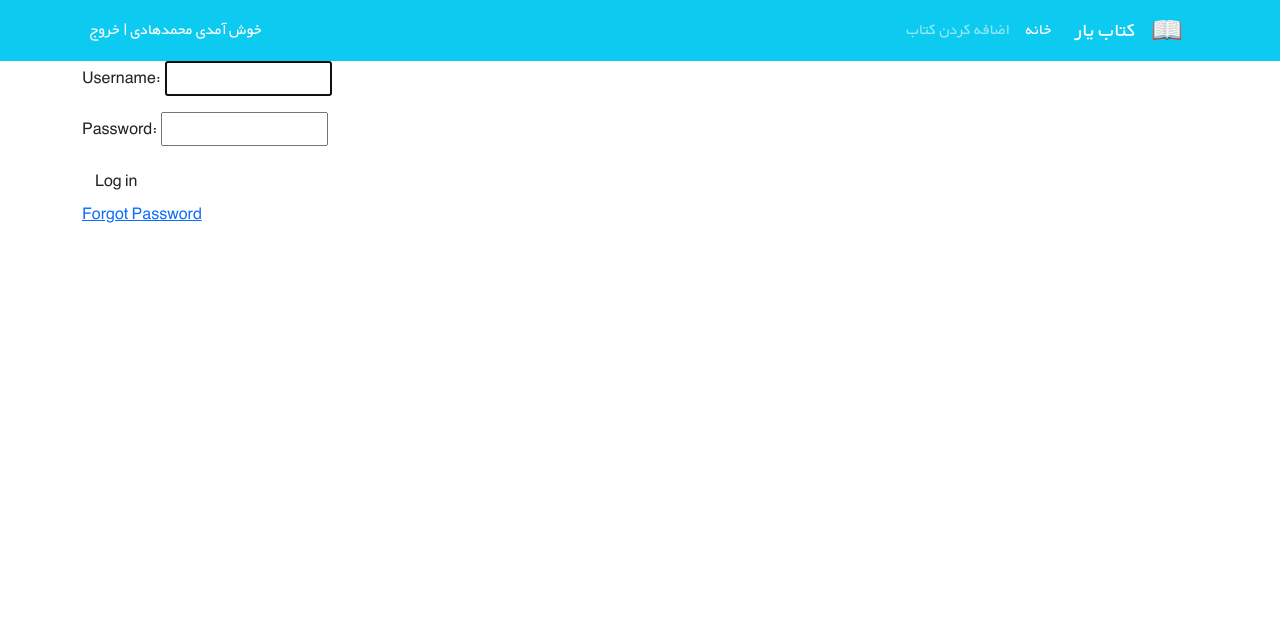
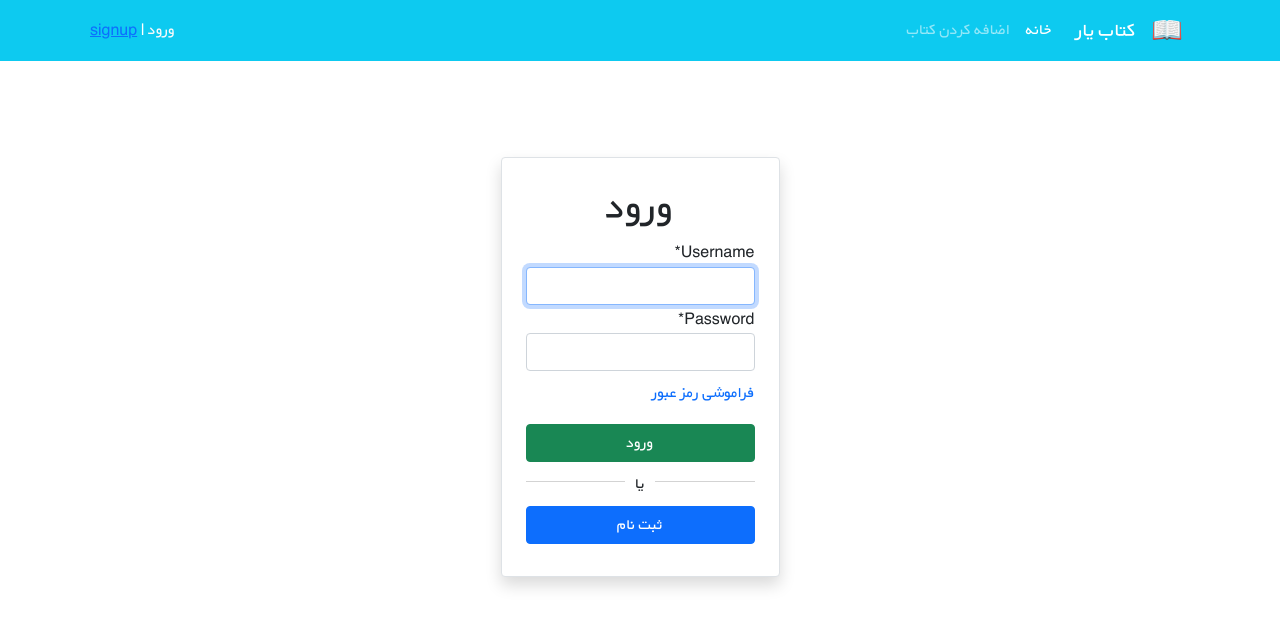
Before and after one commit to mahdirajabpour7/django_course_book_store_pj, a Django app: page /accounts/login/ in a window 1280 px wide. Shown: the top 627 px of the page. Run offline with Django 4.2, Linux system fonts and the light colour scheme; some libraries are stand-ins or nearby versions.

Commit message:
add static file

```diff
--- a/templates/_base.html
+++ b/templates/_base.html
@@ -13,6 +13,9 @@
           integrity="sha384-1BmE4kWBq78iYhFldvKuhfTAU6auU8tT94WrHftjDbrCEXSU1oBoqyl2QvZ6jIW3" crossorigin="anonymous">
 
     <link rel="stylesheet" href={% static "css/style.css" %}>
+    {% block styles %}
+
+    {% endblock %}
 
 
     <title>{% block page_title %} {% endblock %}</title>
@@ -21,7 +24,7 @@
 <nav class="navbar navbar-expand-lg navbar-dark bg-info" dir="rtl">
     <div class="container">
         <a class="navbar-brand" href="#">
-            <img src="icons/book.png" alt="" height="30"
+            <img src={% static "icons/book.png" %} alt="" height="30"
                  class="d-inline-block align-text-top">
         </a>
         <a class="navbar-brand mx-3" href="#">کتاب یار</a>
@@ -31,11 +34,17 @@
         </button>
         <div class="collapse navbar-collapse" id="navbarNavAltMarkup">
             <div class="navbar-nav">
-                <a class="nav-link active" aria-current="page" href="#">خانه</a>
-                <a class="nav-link" href="#">اضافه کردن کتاب</a>
+
+                <a class="nav-link active" aria-current="page" href={% url "book_list" %}>خانه</a>
+                <a class="nav-link" href={% url "book_create" %}>اضافه کردن کتاب</a>
             </div>
         </div>
-        <div class="mx-2 text-white">خوش آمدی محمدهادی | <a class="link-light text-decoration-none" href="#">خروج</a>
+        <div class="mx-2 text-white">
+            {% if user.is_authenticated %}
+            خوش آمدی{{ user.username  }}    <a class="link-light text-decoration-none" href={% url "logout" %}>خروج</a>
+            {% else %}
+                <a class="link-light text-decoration-none" href={% url "login" %}>ورود</a> |    <a href={% url "signup" %}>signup</a>
+            {% endif %}
         </div>
     </div>
 </nav>
--- a/templates/registration/login.html
+++ b/templates/registration/login.html
@@ -1,15 +1,32 @@
 {% extends "_base.html" %}
+{% load crispy_forms_tags %}
+{% load static %}
 {% block page_title %}Login{% endblock %}
+{% block styles %}  <link rel="stylesheet" href={% static "css/login.css" %}>{% endblock %}
 
 {% block content %}
-    <form action="" method="post">
-     {% csrf_token %}
+    <div class="d-flex justify-content-center mt-5" dir="rtl">
+        <div class="col-xl-3 col-lg-4 col-md-5 col-sm-5 col-xs-6 bg-white m-3 m-sm-5 border rounded px-4 pt-4 pb-3 shadow">
+            <form method="post">
+                <h1 class="text-center">ورود</h1>
+                {% csrf_token %}
+                {{ form|crispy }}
+                <div class="d-flex justify-content-between align-items-center">
+                    <div class="mt-2">
+                        <a class="text-decoration-none" href={% url "password_reset" %}>فراموشی رمز عبور</a>
+                    </div>
+                </div>
+                <button type="submit" class="btn btn-success mt-3 w-100">ورود</button>
+                <div class="line-with-middle-sep">
+                  <span>
+                    یا
+                  </span>
+                </div>
+                <a href="{% url "signup" %}" class="btn btn-primary mt-2 mb-3 w-100">ثبت نام</a>
+            </form>
+        </div>
 
-    {{ form.as_p }}
-    <button type="submit" class="btn btn-group">Log in</button>
-    </form>
-    <a href="{% url "password_reset" %}">Forgot Password</a>
+    </div>
 
-    <h1>{{ user.username }}</h1>
 
 {% endblock %}
```
Also changed, not shown: books/templates/books/book_create.html (+30 -9 lines), templates/registration/password_reset_form.html (+24 -5 lines), db.sqlite3.
